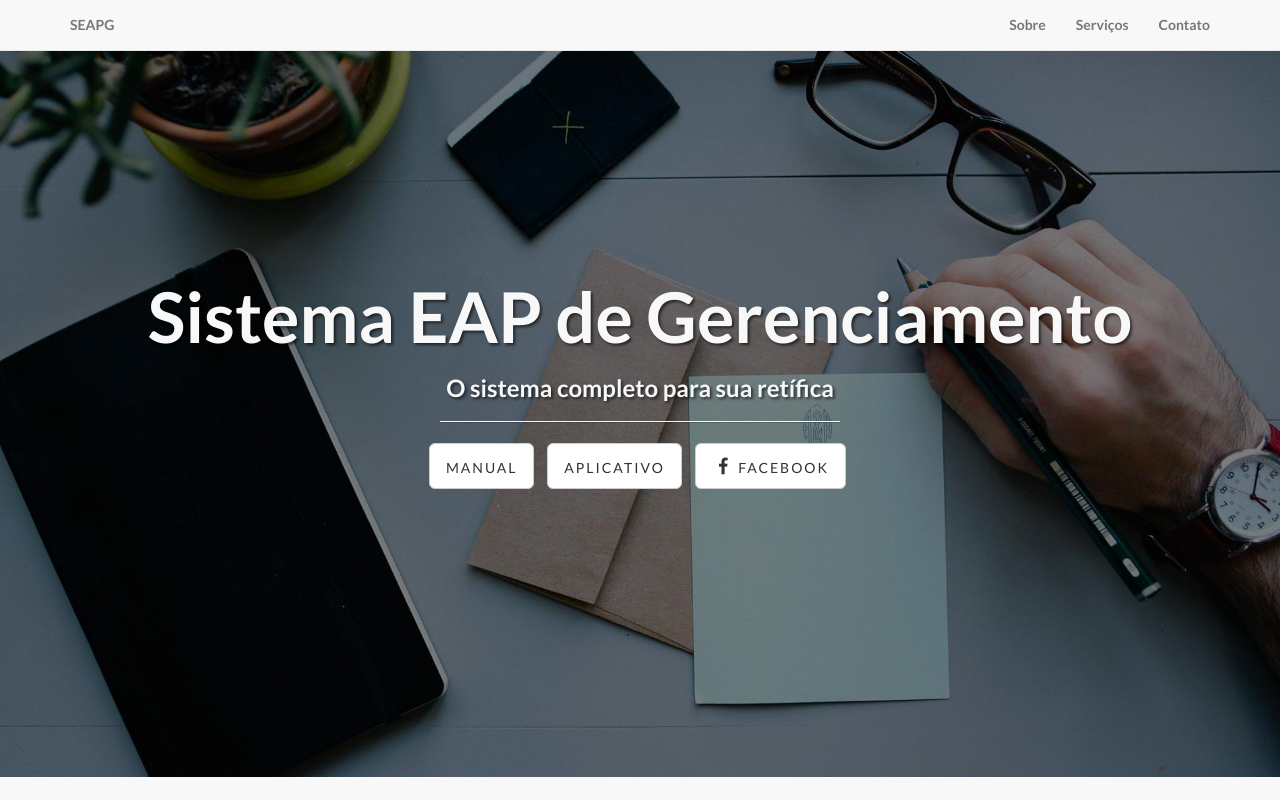
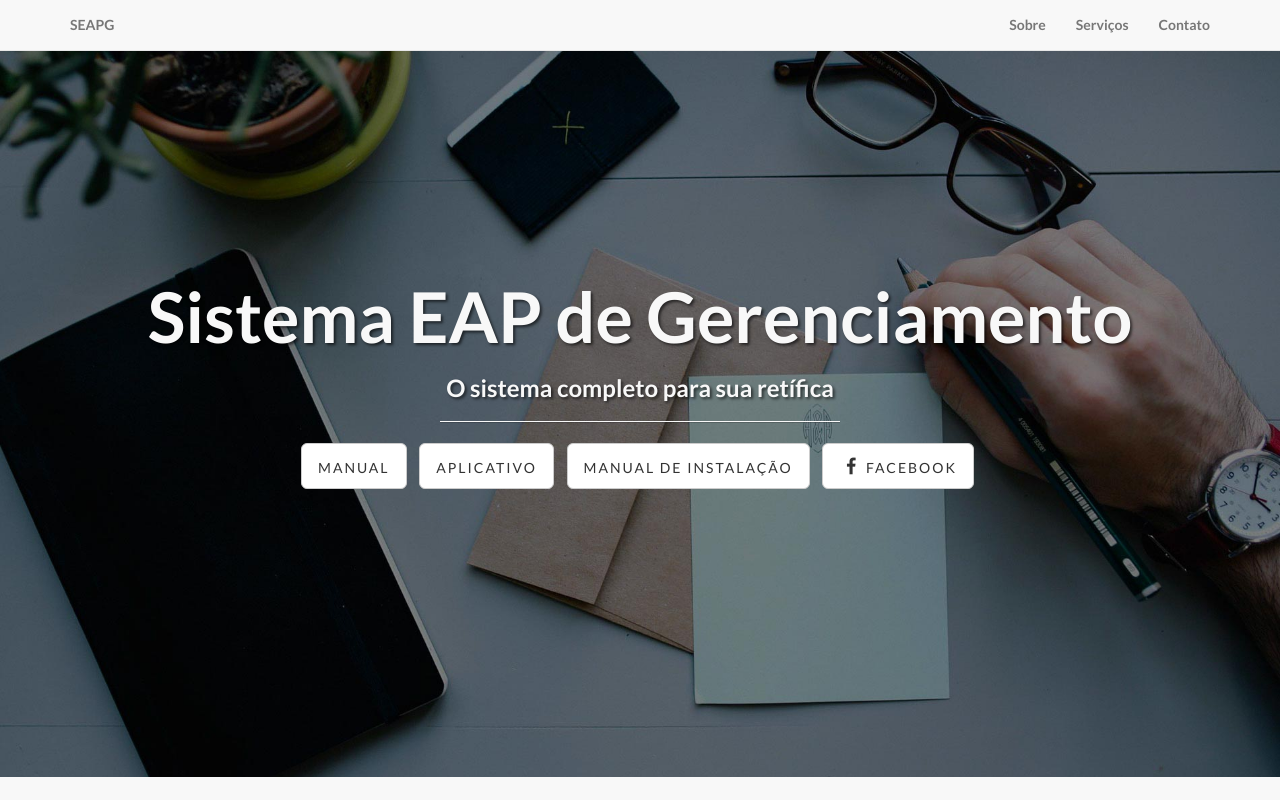
Before and after one commit to pernambucano/pernambucano.github.io, a plain HTML site: page index.html in a window 1280 px wide. Shown: the top 800 px of the page. Drawn offline with Linux system fonts and the light colour scheme.

Commit message:
add manual de instalação

```diff
--- a/index.html
+++ b/index.html
@@ -82,6 +82,10 @@
 
                             <li>
                                 <a href="https://gentle-plains-19079.herokuapp.com/" class="btn btn-default btn-lg"><span class="network-name">Aplicativo</span></a>
+                            </li>
+
+                            <li>
+                                <a href="https://docs.google.com/document/d/1RtlZG3Ir5IfUi_2cZwmZaXWkDS4WWp-wv7bK_HhbJ2E/edit?usp=sharing" class="btn btn-default btn-lg"><span class="network-name">Manual de Instalação</span></a>
                             </li>
 
                             <li>
```
